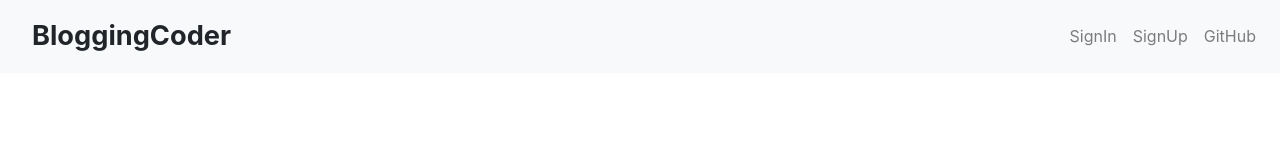
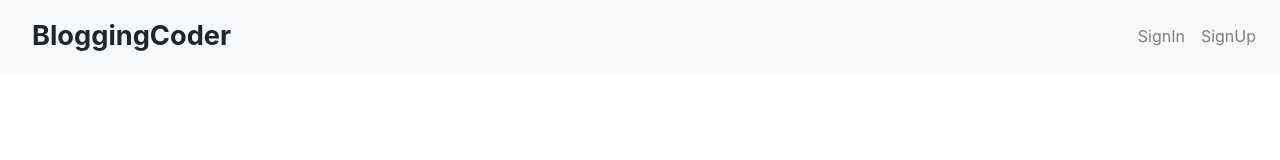
Before and after one commit to alexticovschi/blogger, a Next.js app in the folder frontend/: page /signup in a window 1280 px wide. Shown: the top 160 px of the page. Built offline with nearby package versions, Linux system fonts and the light colour scheme.

Commit message:
removing link

```diff
--- a/frontend/components/Header/Header.js
+++ b/frontend/components/Header/Header.js
@@ -52,12 +52,6 @@ const Header = () => {
                 </NavItem>
               </>
             )}
-
-            <NavItem>
-              <NavLink href='https://github.com/alexticovschi/blogger'>
-                GitHub
-              </NavLink>
-            </NavItem>
           </Nav>
         </Collapse>
       </Navbar>
```
